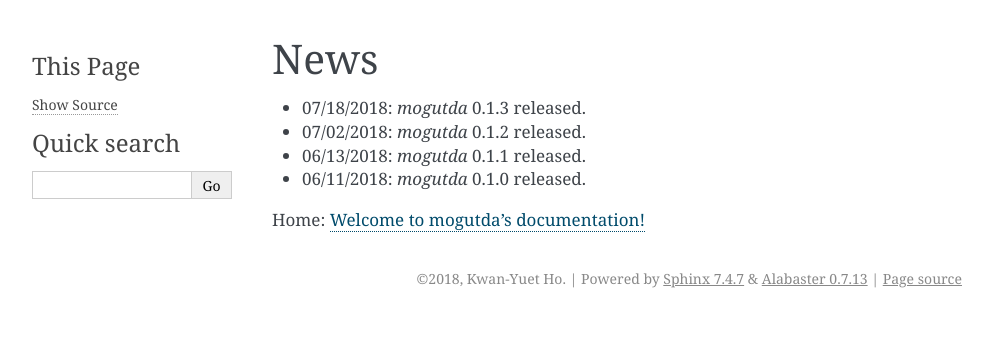
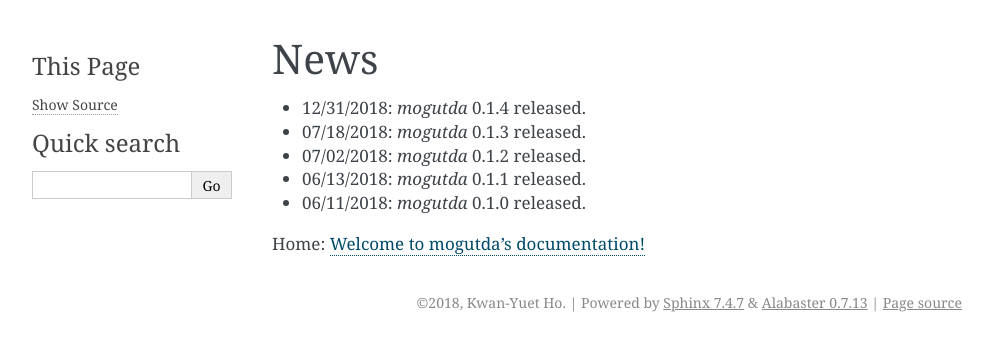
Before and after one commit to stephenhky/MoguTDA, a Sphinx documentation site: the page built from docs/news.rst, in a window 1280 px wide. Shown: the top 351 px of the page, without its empty margins (148-1141 px from the left). Built offline with Sphinx 7.4.7, drawn with Linux system fonts in a browser that asks for light colours; pages that are not in the unit, such as notebooks, are missing from menus.

Commit message:
release 0.1.4

```diff
--- a/docs/conf.py
+++ b/docs/conf.py
@@ -60,7 +60,7 @@ author = u'Kwan-Yuet Ho'
 # The short X.Y version.
 version = u'0.1'
 # The full version, including alpha/beta/rc tags.
-release = u'0.1.3'
+release = u'0.1.4'
 
 # The language for content autogenerated by Sphinx. Refer to documentation
 # for a list of supported languages.
--- a/docs/news.rst
+++ b/docs/news.rst
@@ -1,6 +1,7 @@
 News
 ====
 
+* 12/31/2018: `mogutda` 0.1.4 released.
 * 07/18/2018: `mogutda` 0.1.3 released.
 * 07/02/2018: `mogutda` 0.1.2 released.
 * 06/13/2018: `mogutda` 0.1.1 released.
--- a/setup.py
+++ b/setup.py
@@ -7,7 +7,7 @@ def readme():
 
 
 setup(name='mogutda',
-      version="0.1.3",
+      version="0.1.4",
       description="Topological Data Analysis in Python",
       long_description="Topological Data Analysis in Python: Simplicial Complex",
       classifiers=[
```
Also changed, not shown: README.md (+1 -0 lines).
